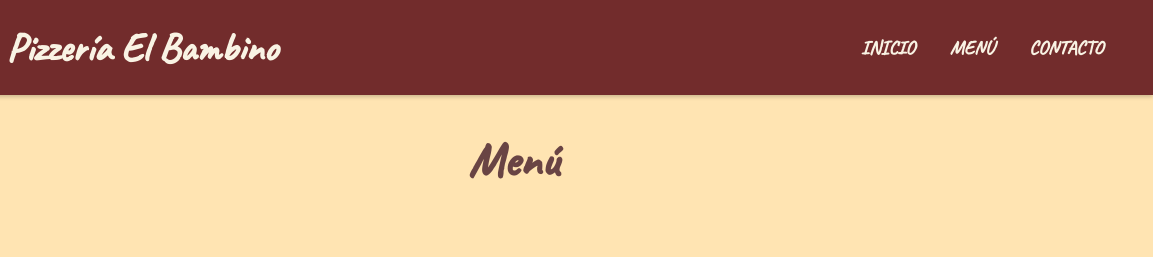
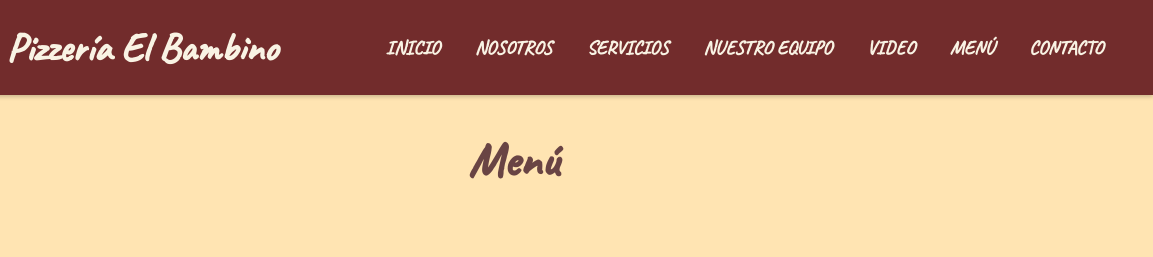
Before and after one commit to Pepinoelalbino1/Pizzeria-El-Bam, a plain HTML site: page menu.html in a window 1280 px wide. Shown: the top 257 px of the page, 127-1280 px from the left. Drawn offline with Linux system fonts and the light colour scheme.

Commit message:
menu.html

```diff
--- a/menu.html
+++ b/menu.html
@@ -14,7 +14,11 @@
         <h1>Pizzería El Bambino</h1>
         <nav>
             <ul>
-                <li><a href="index.html">INICIO</a></li>
+                 <li><a href="index.html#inicio">INICIO</a></li>
+                <li><a href="index.html#nosotros">NOSOTROS</a></li>
+                <li><a href="index.html#servicios">SERVICIOS</a></li>
+                <li><a href="index.html#empleados">NUESTRO EQUIPO</a></li>
+                <li><a href="index.html#video">VIDEO</a></li>
                 <li><a href="menu.html">MENÚ</a></li>
                 <li><a href="contacto.html">CONTACTO</a></li>
             </ul>
```
